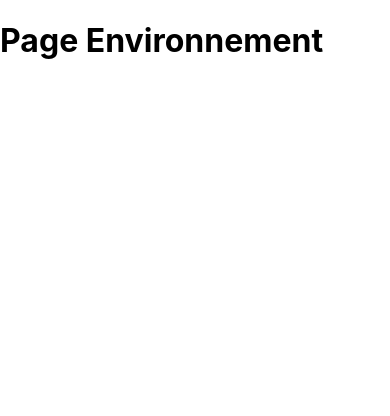
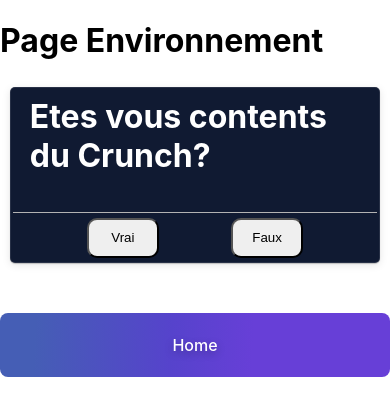
Before and after one commit to TheoKLR/Crunch2024, a React (Create React App) app: page /environnement in a window 390 px wide. Shown: the top 416 px of the page. Built offline with nearby package versions, Linux system fonts and the light colour scheme.

Commit message:
ajout questionsVF

```diff
--- a/src/App.js
+++ b/src/App.js
@@ -7,7 +7,14 @@
 import {Environnement} from './screens/Environnement.tsx';
 import {Securite} from './screens/Securite.tsx';
 
+
 function App() {
+
+    localStorage.setItem("scoreGlobal", "0");
+    localStorage.setItem("scoreEnvironnement", "0");
+    localStorage.setItem("scoreEthique", "0");
+    localStorage.setItem("scoreSecurite", "0");
+
   return (
     <Router>
         <Routes>
--- /dev/null
+++ b/src/components/Question.css
@@ -0,0 +1,46 @@
+
+.container{
+    width: 75vw;
+    background: #101a32;
+    margin: auto;
+    margin-top: 20px;
+    margin-bottom: 50px;
+    box-shadow: rgba(0, 0, 0, 0.20) 0px 0.0625em 0.0625em, rgba(0, 0, 0, 0.1) 0px 0.125em 0.5em, rgba(255, 255, 255, 0.1) 0px 0px 0px 1px inset;
+    border-radius: 5px;
+    text-align: left;
+}
+
+#intitule{
+    color: #fff;
+    font-size: xx-large;
+    padding: 10px 20px ;
+}
+
+hr{
+    width: 98%;
+    margin: auto;
+    height: 1px;
+    background-color: rgb(179, 179, 179);
+    border: none;
+}
+
+.contenu {
+    padding: 20px;
+}
+
+.boutonVF{
+    width: 20%;
+    height: 40px;
+    margin-left: 20%;
+    border-radius: 10px;
+}
+
+@media screen and (max-width: 769px) {
+    .container{
+        width: 95vw;
+    }
+
+    .contenu{
+        padding: 5px;
+    }
+}
--- /dev/null
+++ b/src/components/QuestionVF.tsx
@@ -0,0 +1,58 @@
+import React from 'react';
+import './Question.css';
+
+export const QuestionVF = (props) => {
+
+    const { intitule, ponderationV, ponderationF, typeQuiz } = props;
+
+    const handleSubmitV = () => {
+        if (typeQuiz === "Ethique"){
+           const scoreEthique = localStorage.getItem("scoreEthique");
+           const intScoreEthique = scoreEthique ? parseInt(scoreEthique) : 0;
+           const intNewScoreEthique = intScoreEthique + ponderationV;
+           localStorage.setItem("scoreEthique", ""+intNewScoreEthique)
+        } else if (typeQuiz === "Environnement"){
+            const scoreEnvironnement = localStorage.getItem("scoreEnvironnement");
+            const intScoreEnvironnement = scoreEnvironnement ? parseInt(scoreEnvironnement) : 0;
+            const intNewScoreEnvironnement = intScoreEnvironnement + ponderationV;
+            localStorage.setItem("scoreEnvironnement", ""+intNewScoreEnvironnement)
+        } else {
+            const scoreSecurite = localStorage.getItem("scoreSecurite");
+            const intScoreSecurite = scoreSecurite ? parseInt(scoreSecurite) : 0;
+            const intNewScoreSecurite = intScoreSecurite + ponderationV;
+            localStorage.setItem("scoreSecurite", ""+intNewScoreSecurite)
+        }
+    }
+
+    const handleSubmitF = () => {
+        if (typeQuiz === "Ethique"){
+            const scoreEthique = localStorage.getItem("scoreEthique");
+            const intScoreEthique = scoreEthique ? parseInt(scoreEthique) : 0;
+            const intNewScoreEthique = intScoreEthique + ponderationF;
+            localStorage.setItem("scoreEthique", ""+intNewScoreEthique)
+         } else if (typeQuiz === "Environnement"){
+             const scoreEnvironnement = localStorage.getItem("scoreEnvironnement");
+             const intScoreEnvironnement = scoreEnvironnement ? parseInt(scoreEnvironnement) : 0;
+             const intNewScoreEnvironnement = intScoreEnvironnement + ponderationF;
+             localStorage.setItem("scoreEnvironnement", ""+intNewScoreEnvironnement)
+         } else {
+             const scoreSecurite = localStorage.getItem("scoreSecurite");
+             const intScoreSecurite = scoreSecurite ? parseInt(scoreSecurite) : 0;
+             const intNewScoreSecurite = intScoreSecurite + ponderationF;
+             localStorage.setItem("scoreSecurite", ""+intNewScoreSecurite)
+         }
+    }
+
+    return (
+        <div className='container'>
+            <div className='intitule'>
+                <h2 id='intitule'>{intitule}</h2>
+                <hr />
+            </div>
+            <div className='contenu'>
+               <button className='boutonVF' onClick={handleSubmitV}>Vrai</button>
+               <button className='boutonVF' onClick={handleSubmitF}>Faux</button>
+            </div>
+        </div>
+    );
+}
--- a/src/screens/Environnement.tsx
+++ b/src/screens/Environnement.tsx
@@ -1,10 +1,14 @@
-
-import React from 'react';
+import React, { useState } from 'react';
+import { QuestionVF } from '../components/QuestionVF.tsx';
+import { Link } from 'react-router-dom';
 
 export const Environnement = () => {
+
     return (
         <div>
             <h1>Page Environnement</h1>
+            <QuestionVF intitule="Etes vous contents du Crunch?" ponderationV={1} ponderationF={0} typeQuiz="Environnement"/>
+            <button className='button-36'><Link to="/" style={{ color: 'white', textDecoration: 'none' }}>Home</Link></button>
         </div>
     );
 }
--- a/src/screens/Home.tsx
+++ b/src/screens/Home.tsx
@@ -1,32 +1,49 @@
-import React from 'react';
 import { Link } from 'react-router-dom';
 import introMain from './Intro-main.png';
+import React from 'react';
 
 export const Home = () => {
+
+    const scoreEnvironnement = localStorage.getItem("scoreEnvironnement");
+    const scoreEthique = localStorage.getItem("scoreEthique");
+    const scoreSecurite = localStorage.getItem("scoreSecurite");
+
+    // Convertir les scores en nombres entiers ou utiliser une valeur par défaut de 0 si null
+    const intScoreEnvironnement = scoreEnvironnement ? parseInt(scoreEnvironnement) : 0;
+    const intScoreEthique = scoreEthique ? parseInt(scoreEthique) : 0;
+    const intScoreSecurite = scoreSecurite ? parseInt(scoreSecurite) : 0;
+
+    // Calculer le score global
+    const scoreGlobal = (intScoreEnvironnement + intScoreEthique + intScoreSecurite) / 3;
+
+    // Stocker le score global dans localStorage
+    localStorage.setItem("scoreGlobal", String(scoreGlobal));
+
+
     return (
         <div className="App">
             <h1>Estimateur de Responsabilité des Données pour les Entreprises</h1>
             <div className='AppContainer'>
                 <div className='personnage'>
-                    <img src={introMain} alt="Personnage de présentation" id='perso'/>
+                    <img src={introMain} alt="Personnage de présentation" id='perso' />
                 </div>
                 <div className='AppContenu'>
                     <div className='noteGlobale'>
                         <h2>Votre moyenne générale</h2>
-                        <h1>0/20</h1>
+                        <h1>{localStorage.getItem("scoreGlobal")}/20</h1>
                     </div>
                     <nav>
                         <div className='categorie'>
                             <button className="button-36"><Link to="/environnement" style={{ color: 'white', textDecoration: 'none' }}>Environnement</Link></button>
-                            <h2>0/20</h2>
+                            <h2>{localStorage.getItem("scoreEnvironnement")}/20</h2>
                         </div>
                         <div className="categorie">
                             <button className="button-36"><Link to="/securite" style={{ color: 'white', textDecoration: 'none' }}>Sécurité</Link></button>
-                            <h2>0/20</h2>
+                            <h2>{localStorage.getItem("scoreSecurite")}/20</h2>
                         </div>
                         <div className='categorie'>
                             <button className="button-36"><Link to="/ethique" style={{ color: 'white', textDecoration: 'none' }}>Ethique</Link></button>
-                            <h2>0/20</h2>
+                            <h2>{localStorage.getItem("scoreEthique")}/20</h2>
                         </div>
                     </nav>
                 </div>
```
